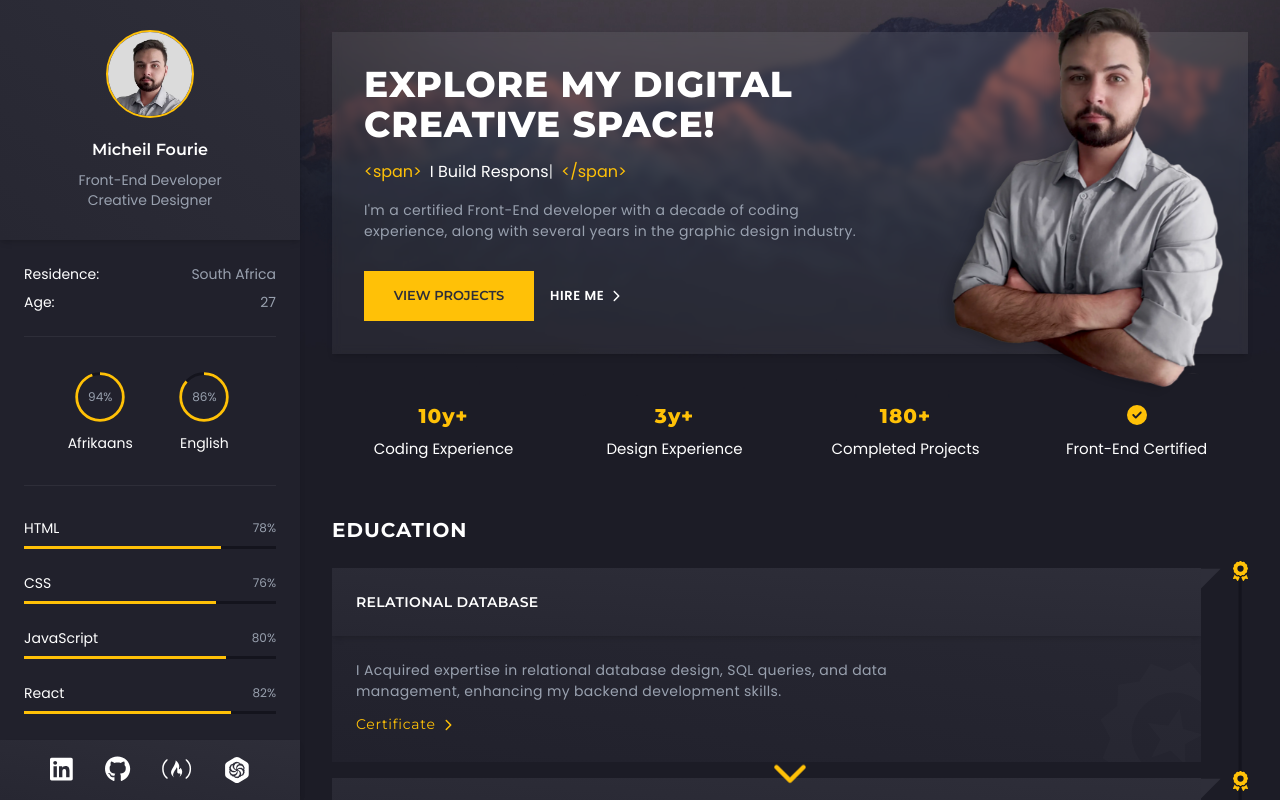
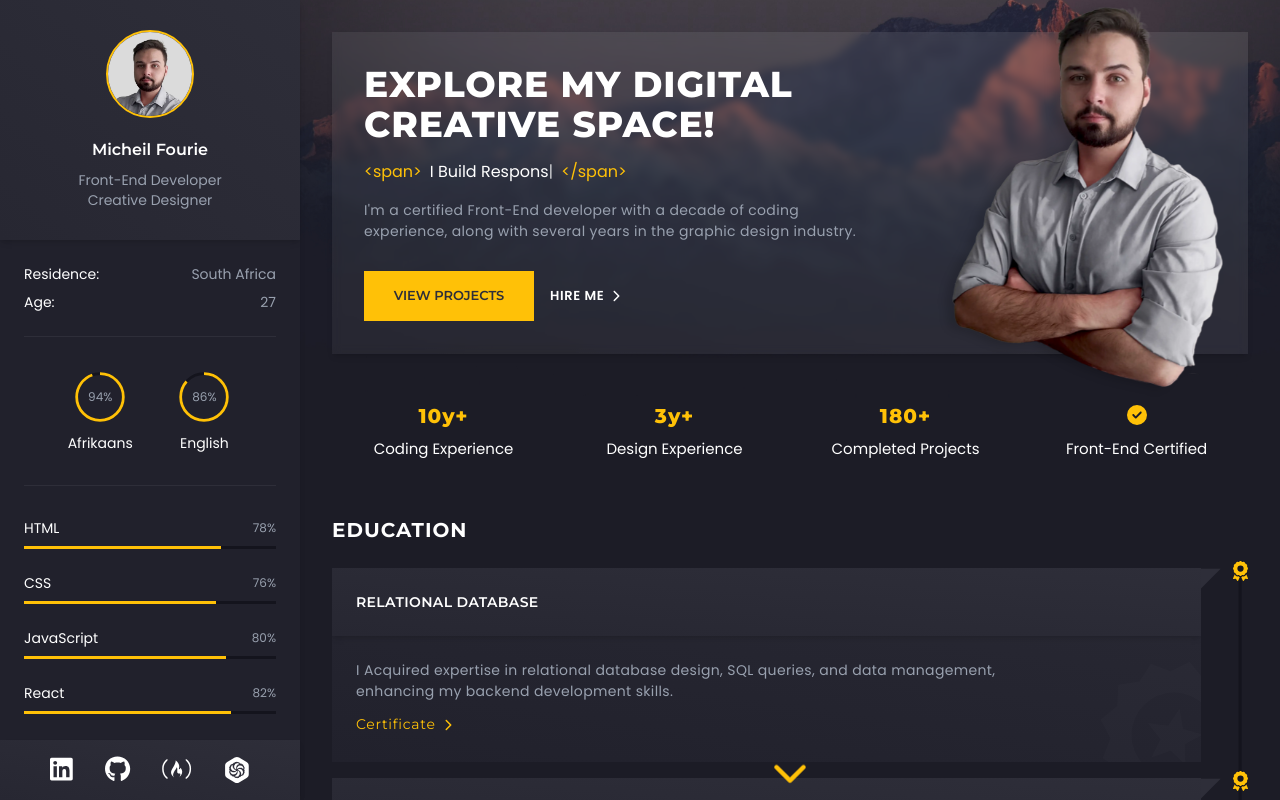
Before and after one commit to micheilfourie/Portfolio-Website, a React (Vite) app: page / in a window 1280 px wide. Built offline with nearby package versions, Linux system fonts and the light colour scheme; no server answers.

Commit message:
fix: timeline card line clamp, and width

```diff
--- a/src/Components/TimelineCard.jsx
+++ b/src/Components/TimelineCard.jsx
@@ -40,7 +40,7 @@ const TimelineCard = ({
         <div
           className={`to-navy-600 from-navy-700 flex flex-col gap-2 bg-gradient-to-tr p-6 ${activeIndex !== index && "max-md:h-0 max-md:py-0 max-md:opacity-0"} transition-all duration-300 ease-out`}
         >
-          <p className="line-clamp-4 max-w-[600px] text-[14px] tracking-wide text-gray-400">
+          <p className="text-[14px] tracking-wide text-gray-400 min-md:max-w-[80%]">
             {description}
           </p>
           {certificate ? (
```
